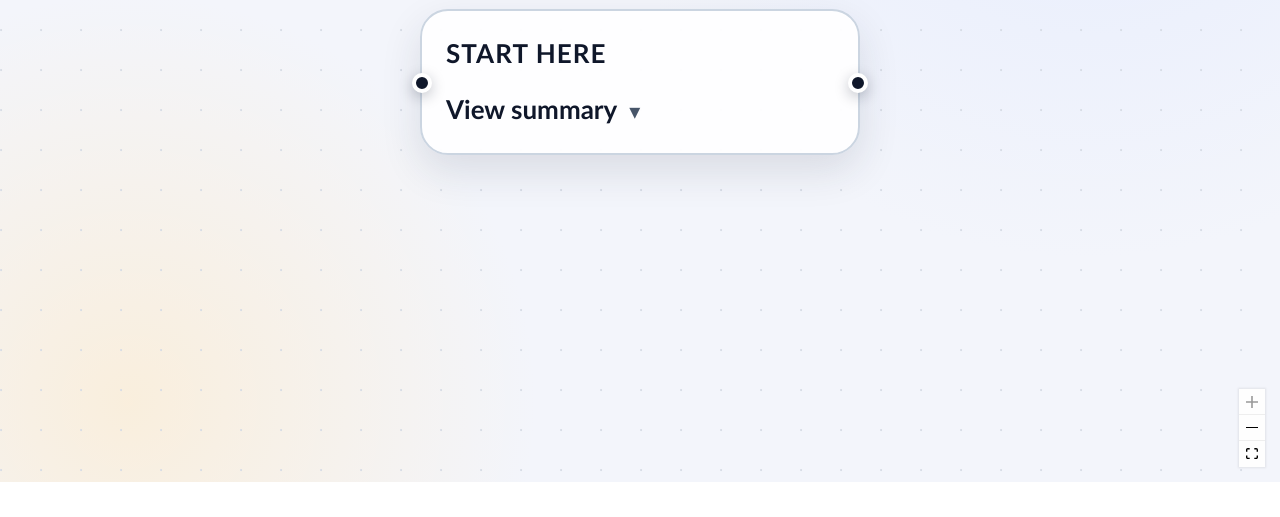
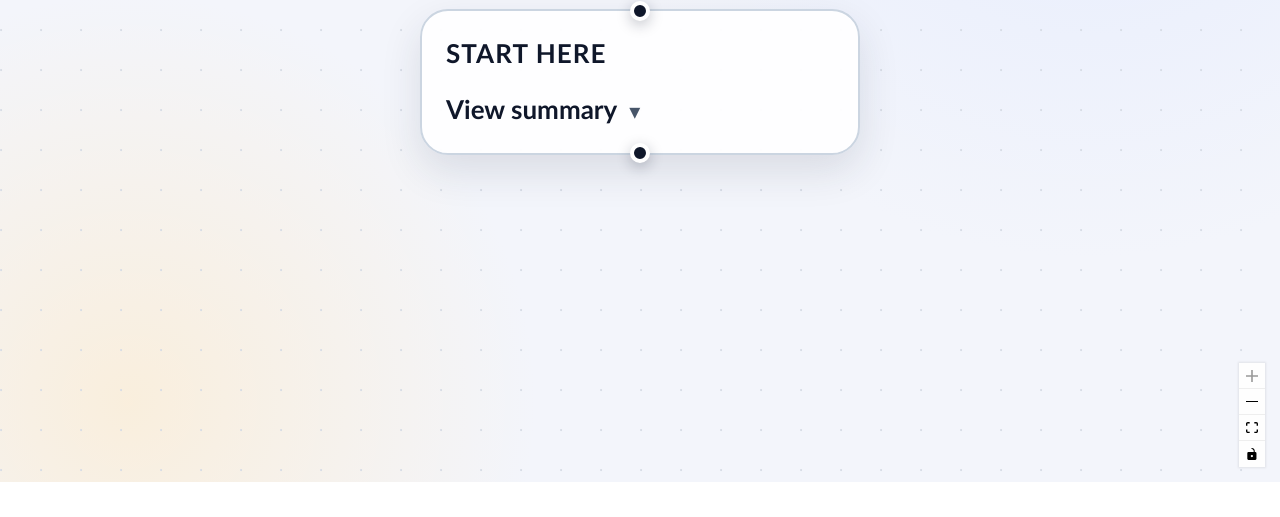
Before and after one commit to jobegets/uconn-foundation, a React app in the folder frontend/: page / in a window 1280 px wide. Shown: the part 318-835 px from the top of the page. Built offline with nearby package versions, Linux system fonts and the light colour scheme; the HTML template or start-up script is replaced by a standard one.

Commit message:
fix nodes

```diff
--- a/frontend/src/components/Flow/Flow.tsx
+++ b/frontend/src/components/Flow/Flow.tsx
@@ -129,7 +129,7 @@ function Flow() {
       className="canvas"
     >
       <Background gap={20} size={1.1} color="#d6dce5" />
-      <Controls position="bottom-right" showInteractive={false} />
+      <Controls position="bottom-right" showInteractive={true} />
     </ReactFlow>
   );
 }
--- a/frontend/src/components/Flow/Nodes/NoteNode.tsx
+++ b/frontend/src/components/Flow/Nodes/NoteNode.tsx
@@ -48,7 +48,6 @@ export function NoteNode({ id, data }: NodeProps<NoteNode>) {
 
   return (
     <div className="note-node">
-      <Handle type="target" position={Position.Left} />
       <div className="note-node__paper">
         <div className="note-node__header">Scratchpad</div>
         {isEditingSummary ? (
@@ -69,7 +68,7 @@ export function NoteNode({ id, data }: NodeProps<NoteNode>) {
           </p>
         )}
       </div>
-      <Handle type="source" position={Position.Right} />
+      <Handle type="source" position={Position.Bottom} />
     </div>
   );
 }
--- a/frontend/src/components/Flow/Nodes/SummaryNode.tsx
+++ b/frontend/src/components/Flow/Nodes/SummaryNode.tsx
@@ -112,8 +112,8 @@ export function SummaryNode({ id, data }: NodeProps<SummaryNode>) {
           </p>
         )}
       </details>
-      <Handle type="target" position={Position.Left} />
-      <Handle type="source" position={Position.Right} />
+      <Handle type="source" position={Position.Top} />
+      <Handle type="target" position={Position.Bottom} />
     </div>
   );
 }
```
